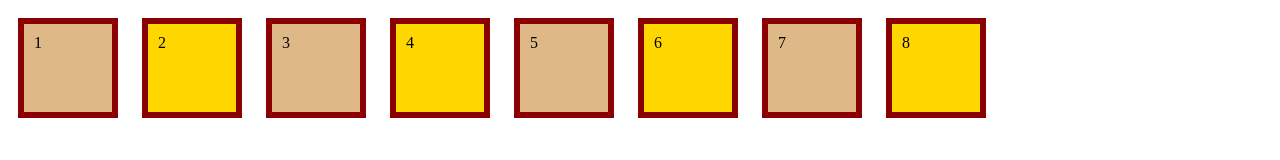
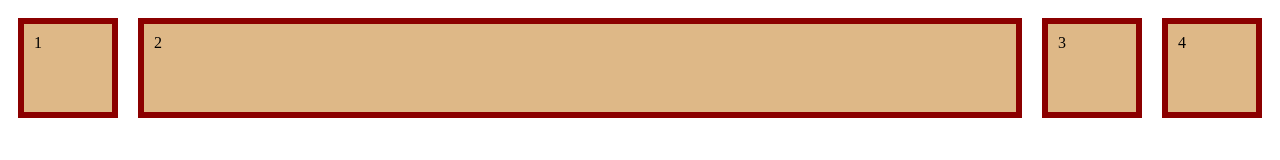
Before and after one commit to Fl0ti/test, a plain HTML site: page test.html in a window 1280 px wide. Drawn offline with Linux system fonts and the light colour scheme.

Commit message:
test flex

```diff
--- a/css/test.css
+++ b/css/test.css
@@ -2,9 +2,14 @@
     box-sizing: border-box;
 }
 
-.box {
-    display: inline-block;
-    width: 100px;
+.flex-container {
+    display: flex;
+    justify-content: center;
+    align-items: center;
+}
+
+.item {
+    flex-basis: 100px;
     height: 100px;
     border: 6px solid darkred;
     /* border-radius: 5px; */
@@ -13,6 +18,6 @@
     margin: 10px;
 }
 
-.box:nth-child(even) {
-    background-color: gold;
+.item:nth-child(2) {
+    flex-grow: 1;
 }
--- a/test.html
+++ b/test.html
@@ -11,15 +11,11 @@
 
 </head>
 <body>
-    <div class="box-parent">
-        <div class="box">1</div>
-        <div class="box">2</div>
-        <div class="box">3</div>
-        <div class="box">4</div>
-        <div class="box">5</div>
-        <div class="box">6</div>
-        <div class="box">7</div>
-        <div class="box">8</div>
+    <div class="flex-container">
+        <div class="item">1</div>
+        <div class="item">2</div>
+        <div class="item">3</div>
+        <div class="item">4</div>
     </div>
 
 </html>
```
